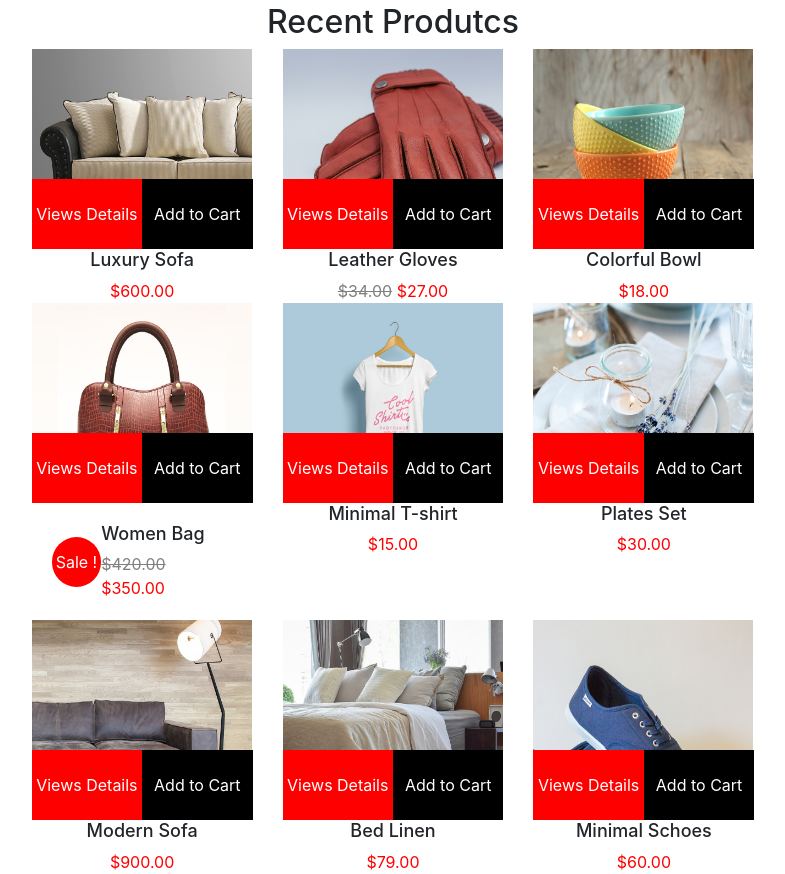
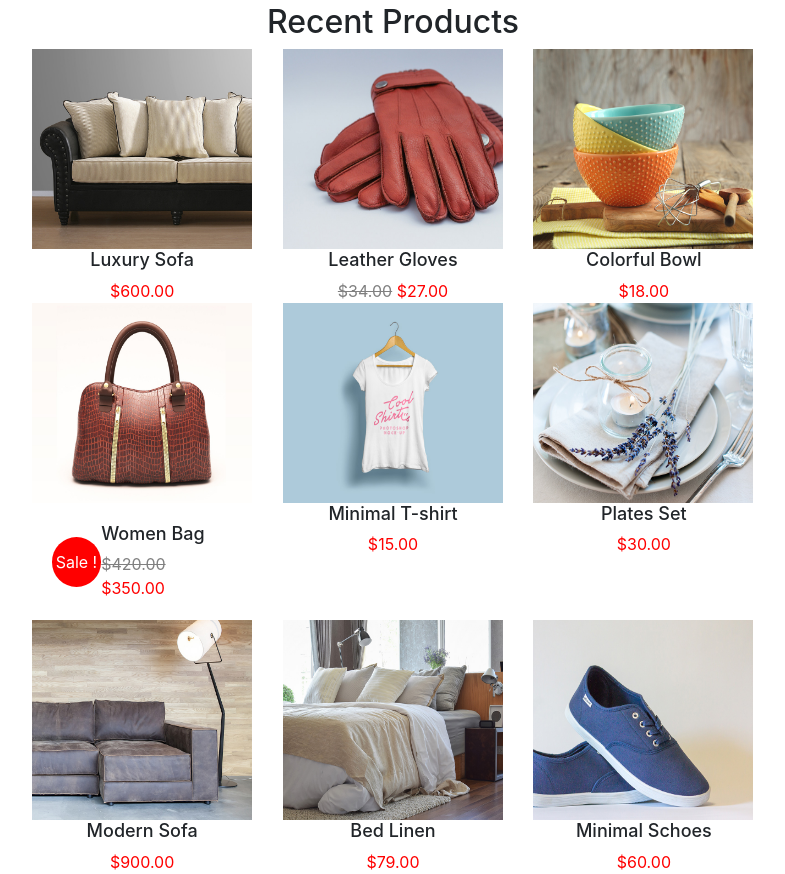
Before and after one commit to Wassime1994/cs_emporium_js, a website: page index.html in a window 1280 px wide. Shown: the part 1031-1905 px from the top of the page, without its empty margins (247-1032 px from the left). Drawn offline with nearby package versions, Linux system fonts and the light colour scheme.

Commit message:
mis mon hover en display none

```diff
--- a/index.html
+++ b/index.html
@@ -73,31 +73,26 @@
 
     <section class="sectionRecent_product">
         <section >
-            <h2>Recent Produtcs</h2>
+            <h2>Recent Products</h2>
             <div class="parent row">
                 <div class ="child col-4 position-relative">
 
                     <div class="image position-relative">
                          <img src="./public/img/products_mini/product-luxry-sofa.jpg" alt="">
-                    <div class="hover d-flex">
+                    <div class="hover ">
                         <span class="red">Views Details</span><span class="black">Add to Cart</span>
                     </div>
                     </div>
-
                     <div class ="d-flex flex-column align-items-center">
                     <h3> Luxury Sofa</h3>
                     <span>$600.00</span>
                 </div>
-
                 </div>
-
-
-
 
                 <div class ="child sale col-4">
                      <div class="image position-relative">
                         <img src="./public/img/products_mini/product-gloves.jpg" alt="">
-                        <div class="hover d-flex">
+                        <div class="hover ">
                        <span class="red">Views Details</span><span class="black">Add to Cart</span>
                    </div>
                    </div>
@@ -113,7 +108,7 @@
                 <div class="child col-4 position-relative">
                     <div class="image position-relative">
                         <img src="./public/img/products_mini/product-cups.jpg" alt="">
-                        <div class="hover d-flex">
+                        <div class="hover ">
                        <span class="red">Views Details</span><span class="black">Add to Cart</span>
                    </div>
                    </div>
@@ -130,7 +125,7 @@
                 <div class ="child col-4">
                     <div class="image position-relative">
                         <img src="./public/img/products_mini/product-bag.jpg" alt="">
-                        <div class="hover d-flex">
+                        <div class="hover">
                        <span class="red">Views Details</span><span class="black">Add to Cart</span>
                    </div>
                    </div>
@@ -146,7 +141,7 @@
                 <div class ="child col-4">
                     <div class="image position-relative">
                         <img src="./public/img/products_mini/product-tshitr.jpg" alt="">
-                        <div class="hover d-flex">
+                        <div class="hover ">
                        <span class="red">Views Details</span><span class="black">Add to Cart</span>
                    </div>
                    </div>
@@ -159,7 +154,7 @@
                 <div class ="child col-4">
                     <div class="image position-relative">
                       <img src="./public/img/products_mini/product-plates.jpg" alt="">
-                        <div class="hover d-flex">
+                        <div class="hover ">
                        <span class="red">Views Details</span><span class="black">Add to Cart</span>
                    </div>
                    </div>
@@ -176,7 +171,7 @@
                 <div class ="child col-4">
                     <div class="image position-relative">
                              <img src="./public/img/products_mini/product-modern-sofa.jpg" alt="">
-                          <div class="hover d-flex">
+                          <div class="hover ">
                          <span class="red">Views Details</span><span class="black">Add to Cart</span>
                      </div>
                      </div>
@@ -188,7 +183,7 @@
                 <div class ="child col-4">
                     <div class="image position-relative">
                         <img src="./public/img/products_mini/product-bed.jpg" alt="">
-                     <div class="hover d-flex">
+                     <div class="hover ">
                     <span class="red">Views Details</span><span class="black">Add to Cart</span>
                 </div>
                 </div>
@@ -200,7 +195,7 @@
                 <div class ="child col-4">
                     <div class="image position-relative">
                         <img src="./public/img/products_mini/product-shoes.jpg" alt="">
-                        <div class="hover d-flex">
+                        <div class="hover ">
                     <span class="red">Views Details</span><span class="black">Add to Cart</span>
                 </div>
                 </div>
--- a/src/sass/modules/_sectionRecent_PRODUCT.scss
+++ b/src/sass/modules/_sectionRecent_PRODUCT.scss
@@ -28,12 +28,12 @@
             position: relative;
             .image{
                 .hover {
+                    display: none;
+                    width: 100%;
+                    justify-content: center;
                     position: absolute;
                     height: 70px;
                     bottom: 0% ;
-                    display: flex;
-                    width: 100%;
-                    justify-content: center;
 
                     .red{
                         background-color: red;
```
Also changed, not shown: public/css/app.css.
